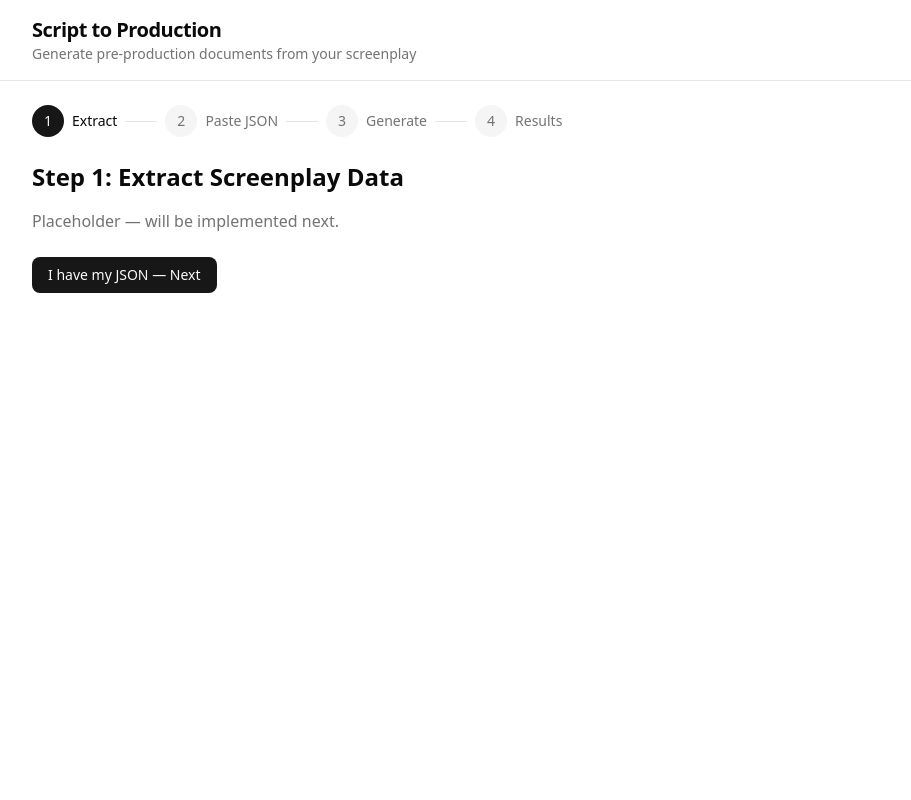
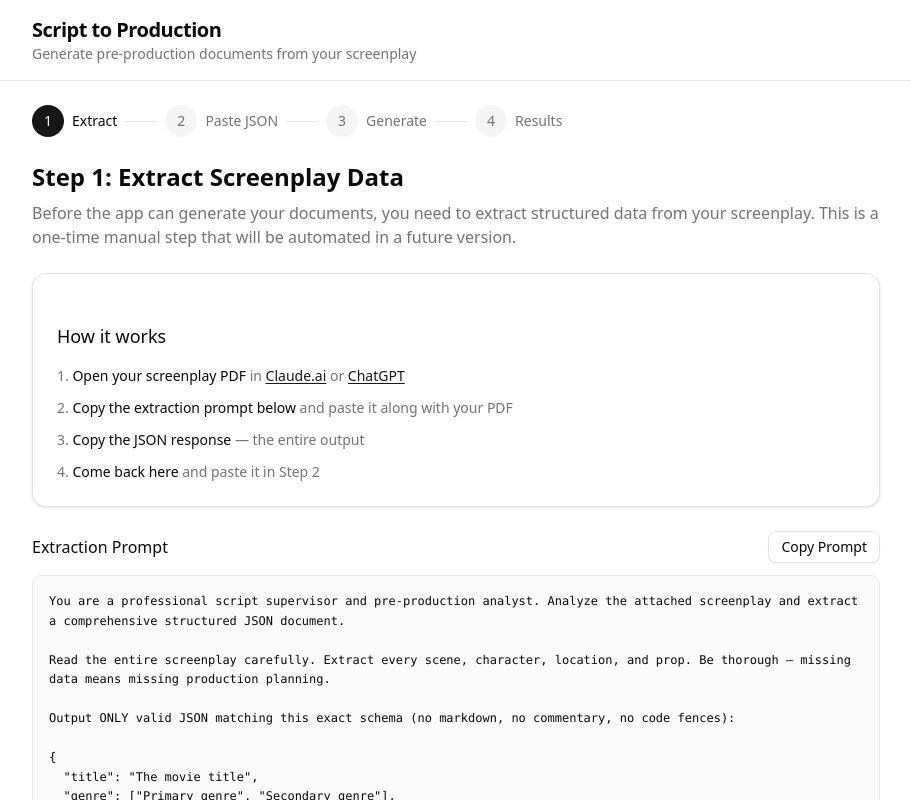
Before and after one commit to madebysan/greenlight, a Next.js app: page / in a window 1280 px wide. Shown: the top 800 px of the page, without its empty margins (184-1095 px from the left). Built offline with nearby package versions, Linux system fonts and the light colour scheme.

Commit message:
feat: Step 1 instructions screen with copy prompt

```diff
--- a/components/wizard/step-instructions.tsx
+++ b/components/wizard/step-instructions.tsx
@@ -1,17 +1,79 @@
 "use client";
 
+import { useState } from "react";
 import { Button } from "@/components/ui/button";
+import { Card, CardContent } from "@/components/ui/card";
+import { STAGE_0_PROMPT } from "@/lib/prompts/stage-0";
 
 type StepInstructionsProps = {
   onNext: () => void;
 };
 
 export function StepInstructions({ onNext }: StepInstructionsProps) {
+  const [copied, setCopied] = useState(false);
+
+  const handleCopy = async () => {
+    await navigator.clipboard.writeText(STAGE_0_PROMPT);
+    setCopied(true);
+    setTimeout(() => setCopied(false), 2000);
+  };
+
   return (
-    <div>
-      <h2 className="text-2xl font-semibold mb-4">Step 1: Extract Screenplay Data</h2>
-      <p className="text-muted-foreground mb-6">Placeholder — will be implemented next.</p>
-      <Button onClick={onNext}>I have my JSON — Next</Button>
+    <div className="space-y-6">
+      <div>
+        <h2 className="text-2xl font-semibold mb-2">Step 1: Extract Screenplay Data</h2>
+        <p className="text-muted-foreground">
+          Before the app can generate your documents, you need to extract structured data from your screenplay.
+          This is a one-time manual step that will be automated in a future version.
+        </p>
+      </div>
+
+      <Card>
+        <CardContent className="pt-6 space-y-4">
+          <h3 className="font-medium text-lg">How it works</h3>
+          <ol className="list-decimal list-inside space-y-3 text-sm text-muted-foreground">
+            <li>
+              <span className="text-foreground font-medium">Open your screenplay PDF</span> in{" "}
+              <a href="https://claude.ai" target="_blank" rel="noopener noreferrer" className="underline underline-offset-2 text-primary hover:text-primary/80">
+                Claude.ai
+              </a>{" "}
+              or{" "}
+              <a href="https://chat.openai.com" target="_blank" rel="noopener noreferrer" className="underline underline-offset-2 text-primary hover:text-primary/80">
+                ChatGPT
+              </a>
+            </li>
+            <li>
+              <span className="text-foreground font-medium">Copy the extraction prompt below</span> and paste it along with your PDF
+            </li>
+            <li>
+              <span className="text-foreground font-medium">Copy the JSON response</span> — the entire output
+            </li>
+            <li>
+              <span className="text-foreground font-medium">Come back here</span> and paste it in Step 2
+            </li>
+          </ol>
+        </CardContent>
+      </Card>
+
+      <div className="space-y-3">
+        <div className="flex items-center justify-between">
+          <h3 className="font-medium">Extraction Prompt</h3>
+          <Button variant="outline" size="sm" onClick={handleCopy}>
+            {copied ? "Copied!" : "Copy Prompt"}
+          </Button>
+        </div>
+        <div className="relative">
+          <pre className="rounded-lg border bg-muted/50 p-4 text-xs leading-relaxed overflow-auto max-h-80 whitespace-pre-wrap">
+            {STAGE_0_PROMPT}
+          </pre>
+        </div>
+      </div>
+
+      <div className="flex justify-end pt-4">
+        <Button onClick={onNext} size="lg">
+          I have my JSON — Next
+        </Button>
+      </div>
     </div>
   );
 }
```
